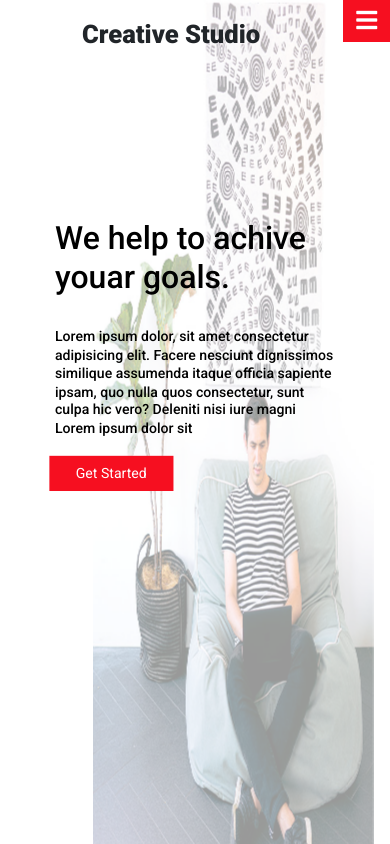
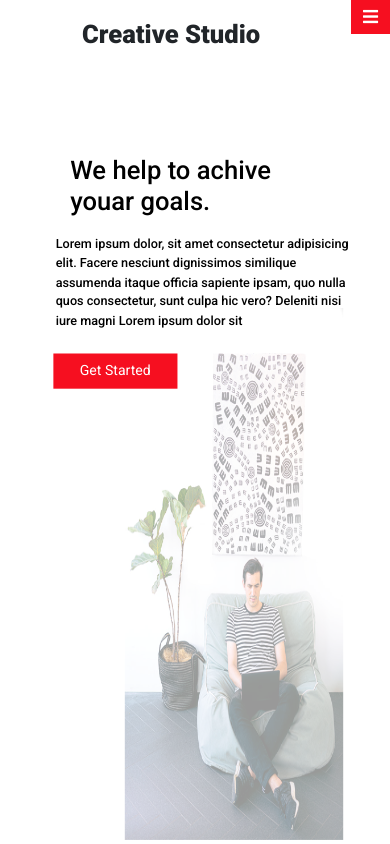
Before and after one commit to Rahul-Kar/Frontend-Layouts, a plain HTML site: page index.html in a window 390 px wide. Drawn offline with nearby package versions, Linux system fonts and the light colour scheme.

Commit message:
Update style.css

```diff
--- a/style.css
+++ b/style.css
@@ -565,5 +565,86 @@ p{
   font-weight: 100;
   transform: scale(1.2);
 }
+}
 
+@media (max-width: 400px) {
+  .social-link li:hover{
+    color: var(--primary-color);
+    cursor: pointer;
 }
+.social-link li{
+    padding: 6px 0;
+    color: #111;
+}
+.about{
+    text-align: center;
+    font-size: 1.5rem;
+}
+.menu,
+.delete {
+  padding: 5px 13px;
+  z-index: 50;
+}
+.menu a,
+.delete a {
+  display: inline-block;
+  color: #fff;
+  font-size: 15px;
+  font-weight: 100;
+  transform: scale(1.15);
+}
+.hero-img img{
+  bottom: 0;
+  transform: scale(0.7);
+}
+.hero-img {
+  bottom: 0;
+}
+.hero-img img {
+  position: absolute;
+  top: 23vh !important;
+  right: 0 !important;
+  width: 80%;
+  height: 90%;
+  padding: 0 !important;
+  margin: 0 !important;
+}
+.hero-img {
+  height: 100vh;
+  width: 120%;
+  position: absolute;
+  bottom: 0 !important;
+  right: 0 !important;
+  padding: 0 !important;
+  margin: 0 !important;
+}
+.hero-box{
+  transform: scale(0.8);
+  padding: 0;
+  top: 14%;
+  right: 0 !important;
+}
+.hero-box h1{
+  font-size: 1.7;
+  transform: scale(0.8);
+  padding: 0;
+}
+.hero-box p{
+  font-size: 0.9;
+  line-height: 1.5;
+  transform: scale(0.9);
+  /* padding-left: 10px; */
+  margin-top: -2px;
+  width: 107%;
+}
+.hero-box .btn{
+ display: inline-block;
+ margin-left: 25px;
+}
+.contact{
+  margin-left: 12px;
+}
+.service-box h1, .work-box h1{
+  font-size: 1.4rem;
+}
+}
```
